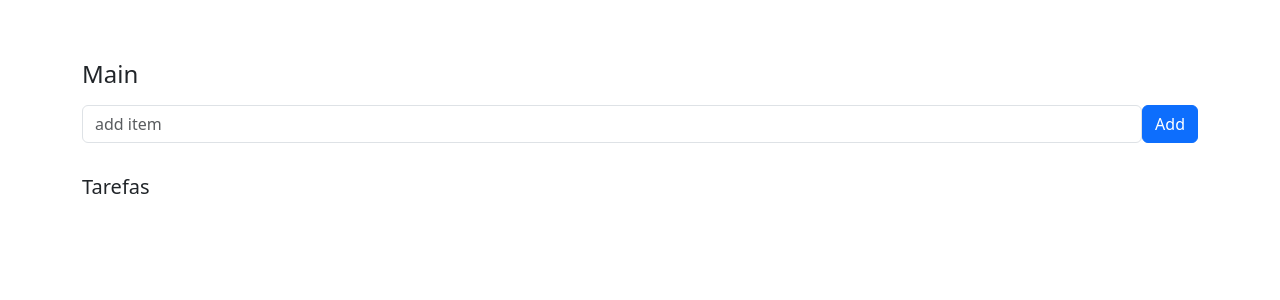
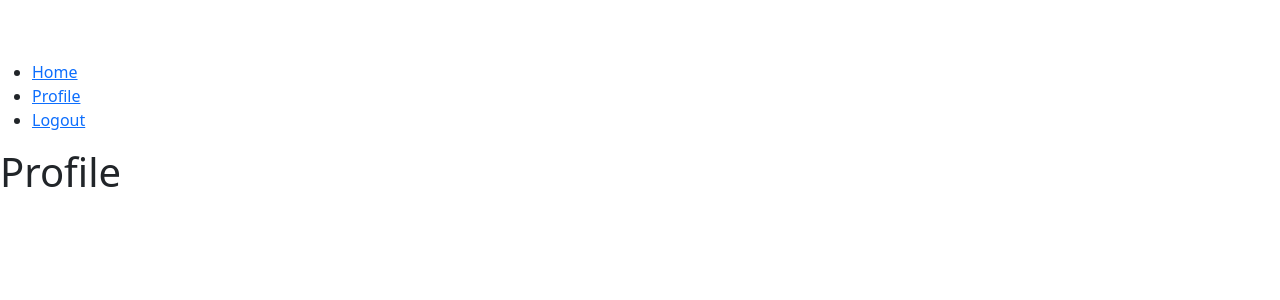
Before and after one commit to rkulesza/fap-todolist, a React (Vite) app: page /profile in a window 1280 px wide. Shown: the top 300 px of the page. Built offline with nearby package versions, Linux system fonts and the light colour scheme.

Commit message:
Edit todo page structure and add react-router-dom

```diff
--- a/package.json
+++ b/package.json
@@ -16,6 +16,7 @@
     "bootstrap": "^5.3.2",
     "react": "^18.2.0",
     "react-dom": "^18.2.0",
+    "react-router-dom": "^6.17.0",
     "uuid": "^9.0.1"
   },
   "devDependencies": {
--- a/src/App.jsx
+++ b/src/App.jsx
@@ -1,68 +1,20 @@
-import { TodoList } from "./pages/home/TodoList"
-import { AddTodo } from "./pages/home/AddTodo"
-import {useState, useEffect} from 'react'
-import {v4 as uuidv4} from 'uuid'
-import 'bootstrap/dist/css/bootstrap.min.css';
-
-import "./App.css"
+import { BrowserRouter, Routes, Route } from "react-router-dom";
+import Layout from "./pages/Layout";
+import Home from "./pages/home/Home";
+import Profile from "./pages/profile/Profile";
+import NoPage from "./pages/NoPage";
 
 function App(){
-
-  const data = [
-    {
-      id: uuidv4(),
-      title: "Learn HTML and CSS"
-    },
-    {
-      id: uuidv4(),
-      title: "Learn JavaScript"
-    },
-    {
-      id: uuidv4(),
-      title: "Learn React"
-    },
-    {
-      id: uuidv4(),
-      title: "Become a Web Developer"
-    }
-  ];
-  //const [todos, setTodos] = useState(data);
-
-  const [todos, setTodos] = useState( () =>{
-    const localValues = localStorage.getItem("TODOS")
-    if (localValues == null)  { return [] }
-    return JSON.parse(localValues)
-  })
-
-  useEffect( () => {
-    console.log('useEffect');
-    localStorage.setItem("TODOS", JSON.stringify(todos))
-  }, [todos])
-
-
-  const handleAddTodo = (todo) => {
-    setTodos((prevTodos) => [
-      ...prevTodos,
-      {
-        id: uuidv4(),
-        title: todo
-      }
-    ]);
-  };
-
-  const handleDeleteTodo = (todo) => {
-    setTodos((prevTodos) =>
-      prevTodos.filter((prevTodo) => prevTodo.id !== todo.id)
-    );
-  };
-
   return (
-    <div className="container">
-      <h4 className="mb-3">Main</h4>
-      <AddTodo handleAddTodo={handleAddTodo} />
-      <TodoList todos={todos} handleDeleteTodo={handleDeleteTodo} />
-    </div>
-  );
-};
-
+    <BrowserRouter>
+      <Routes>
+          <Route path="/" element={<Layout/>} >
+            <Route index element={<Home/>}/>
+            <Route path="profile" element={<Profile/>} />
+            <Route path="*" element={<NoPage/>} />
+          </Route>
+      </Routes>
+    </BrowserRouter>
+  )
+}
 export default App;
--- /dev/null
+++ b/src/pages/Layout.jsx
@@ -0,0 +1,26 @@
+import { Outlet, Link } from "react-router-dom";
+
+const Layout = () => {
+
+    return (
+        <>
+            <nav>
+                <ul>
+                    <li>
+                        <Link to="/">Home</Link>
+                    </li>
+                    <li>
+                        <Link to="/profile">Profile</Link>
+                    </li>
+                    <li>
+                        <Link to="/logout">Logout</Link>
+                    </li>
+                </ul>
+            </nav>
+            <Outlet/>
+        </>
+
+    );
+}
+
+export default Layout;
--- /dev/null
+++ b/src/pages/NoPage.jsx
@@ -0,0 +1,6 @@
+const NoPage = () => {
+    return (
+        <h1>No Page</h1>
+    )
+}
+export default NoPage;
--- /dev/null
+++ b/src/pages/home/Home.css
@@ -0,0 +1,21 @@
+body {
+  padding-top: 60px;
+  padding-bottom: 60px;
+}
+
+.btn-add {
+  color: white;
+  background-color: #61dafb;
+}
+.btn-add:hover{
+  color: white;
+  background-color: #21232b;
+  box-shadow: 0 0 3px #21232b;
+}
+.fa-trash {
+  color: #A0A0A0;
+  cursor: pointer;
+}
+.fa-trash:hover {
+  color: #808080;
+}
--- /dev/null
+++ b/src/pages/home/Home.jsx
@@ -0,0 +1,49 @@
+import { TodoList } from "./TodoList"
+import { AddTodo } from "./AddTodo"
+import {useState, useEffect} from 'react'
+import {v4 as uuidv4} from 'uuid'
+import 'bootstrap/dist/css/bootstrap.min.css';
+
+import "./Home.css"
+
+const Home = () => {
+  //const [todos, setTodos] = useState(data);
+
+  const [todos, setTodos] = useState( () =>{
+    const localValues = localStorage.getItem("TODOS")
+    if (localValues == null)  { return [] }
+    return JSON.parse(localValues)
+  })
+
+  useEffect( () => {
+    console.log('useEffect');
+    localStorage.setItem("TODOS", JSON.stringify(todos))
+  }, [todos])
+
+
+  const handleAddTodo = (todo) => {
+    setTodos((prevTodos) => [
+      ...prevTodos,
+      {
+        id: uuidv4(),
+        title: todo
+      }
+    ]);
+  };
+
+  const handleDeleteTodo = (todo) => {
+    setTodos((prevTodos) =>
+      prevTodos.filter((prevTodo) => prevTodo.id !== todo.id)
+    );
+  };
+
+  return (
+    <div className="container">
+      <h4 className="mb-3">Home</h4>
+      <AddTodo handleAddTodo={handleAddTodo} />
+      <TodoList todos={todos} handleDeleteTodo={handleDeleteTodo} />
+    </div>
+  );
+};
+
+export default Home;
--- /dev/null
+++ b/src/pages/profile/Profile.jsx
@@ -0,0 +1,6 @@
+const Profile = () => {
+    return (
+        <h1>Profile</h1>
+    )
+}
+export default Profile;
```
Also changed, not shown: 1 other file (tests, documents, lock files or other folders).
